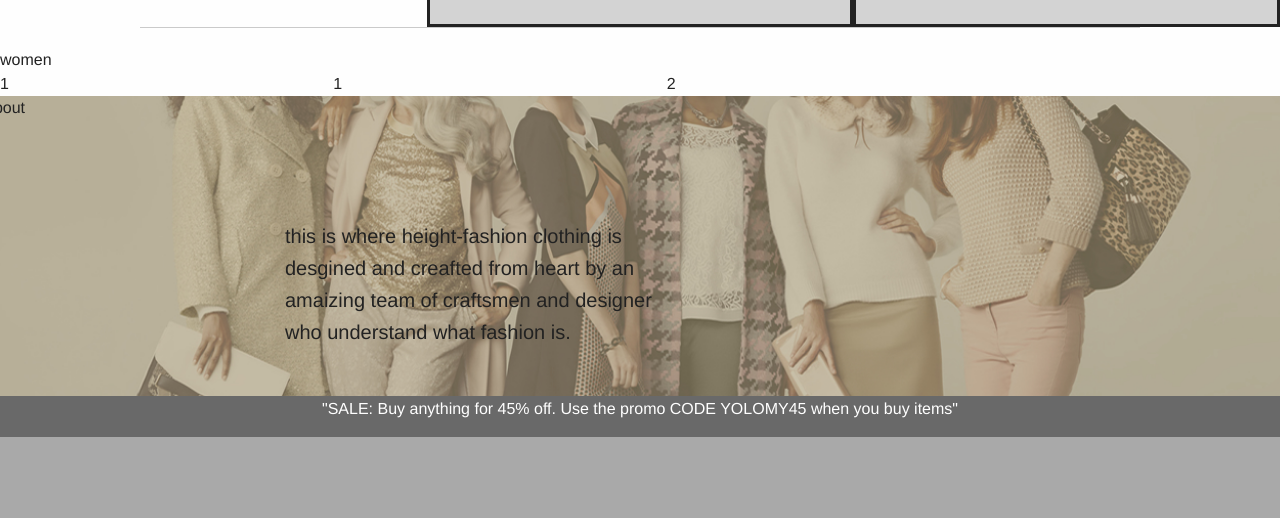
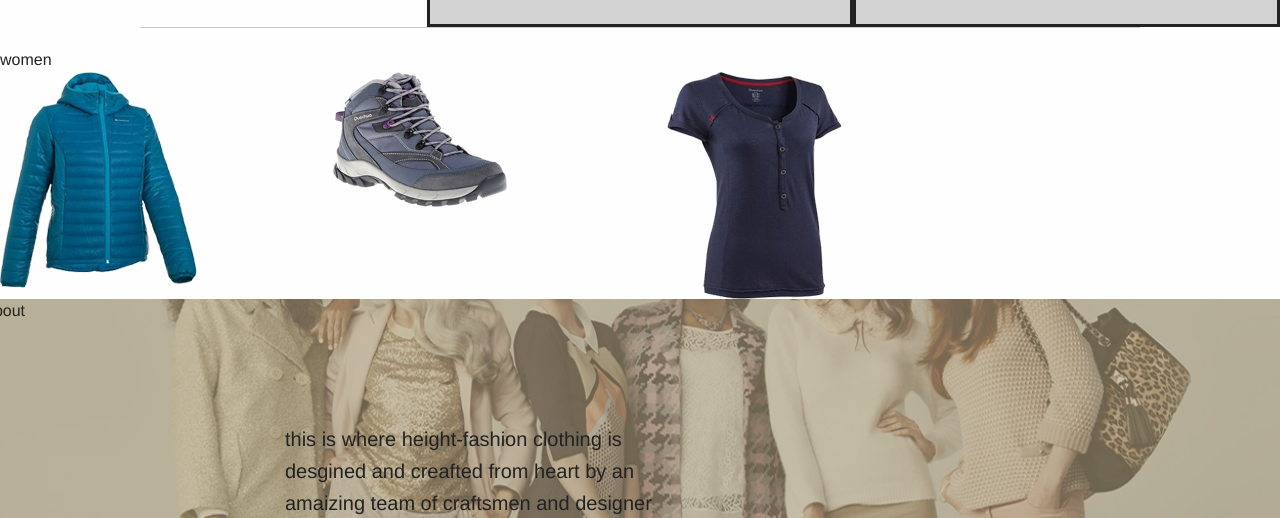
Before and after one commit to skafis/yolomy, a plain HTML site: page index.html in a window 1280 px wide. Shown: the part 1265-1783 px from the top of the page. Drawn offline with Linux system fonts and the light colour scheme.

Commit message:
add product images

```diff
--- a/index.html
+++ b/index.html
@@ -43,9 +43,15 @@
               </div>
               <hr> women
               <div class="row">
-                  <div class="medium-4 columns">1</div>
-                  <div class="medium-4 columns">1</div>
-                  <div class="medium-4 columns">2</div>
+                  <div class="medium-4 columns">
+                      <img src="css/assets/products/giacket.png">
+                  </div>
+                  <div class="medium-4 columns">
+                      <img src="css/assets/products/trekkingshoes.png">
+                  </div>
+                  <div class="medium-4 columns">
+                      <img src="css/assets/products/tshirt_ladies.png">
+                  </div>
               </div>
               <div class="expanded row about">
                   about
```
